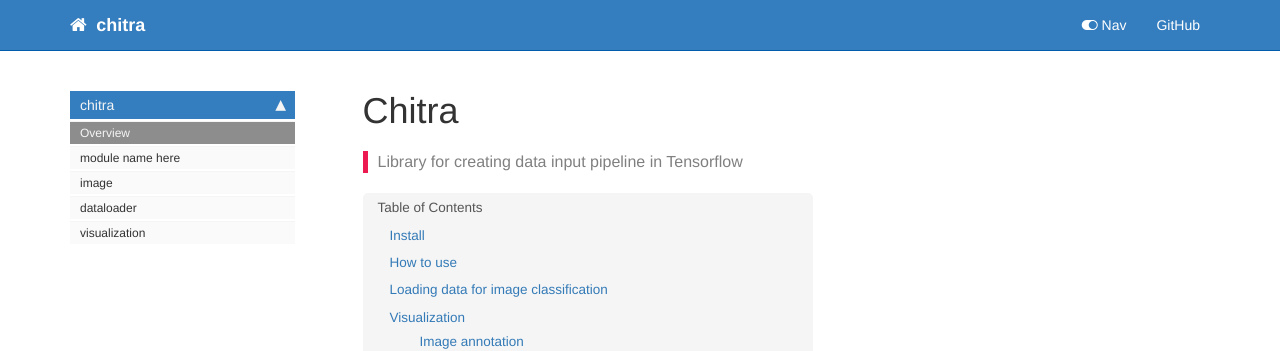
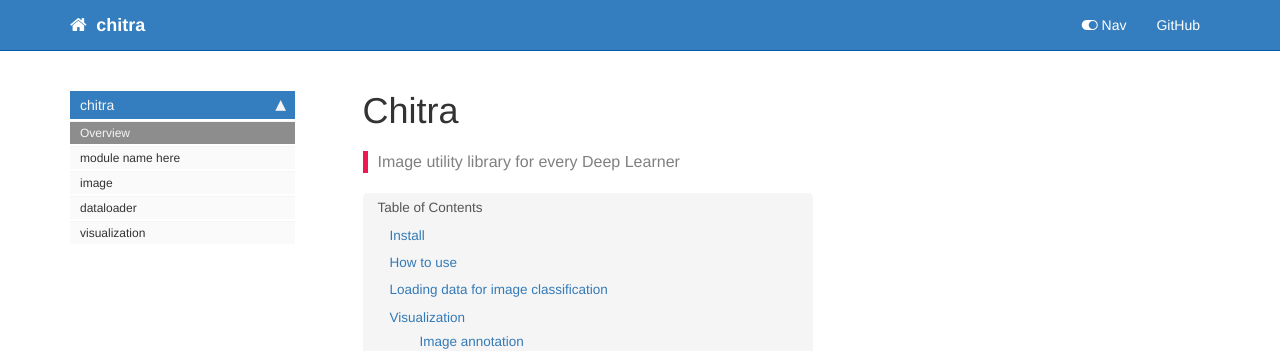
Before and after one commit to aniketmaurya/chitra, a Jekyll site: the page built from docs/index.html, in a window 1280 px wide and 900 px high. Shown: the top 351 px of the window. Built offline with Jekyll 4.4.1, drawn with Linux system fonts in a browser that asks for light colours; nearby versions of some CDN libraries; comment, search, counter and statistics services are not loaded.

Commit message:
subheader update

```diff
--- a/docs/index.html
+++ b/docs/index.html
@@ -6,8 +6,8 @@
 keywords: fastai
 sidebar: home_sidebar
 
-summary: "Library for creating data input pipeline in Tensorflow"
-description: "Library for creating data input pipeline in Tensorflow"
+summary: "Image utility library for every Deep Learner"
+description: "Image utility library for every Deep Learner"
 nb_path: "nbs/index.ipynb"
 ---
 <!--
```
Also changed, not shown: README.md, 1 other file.
